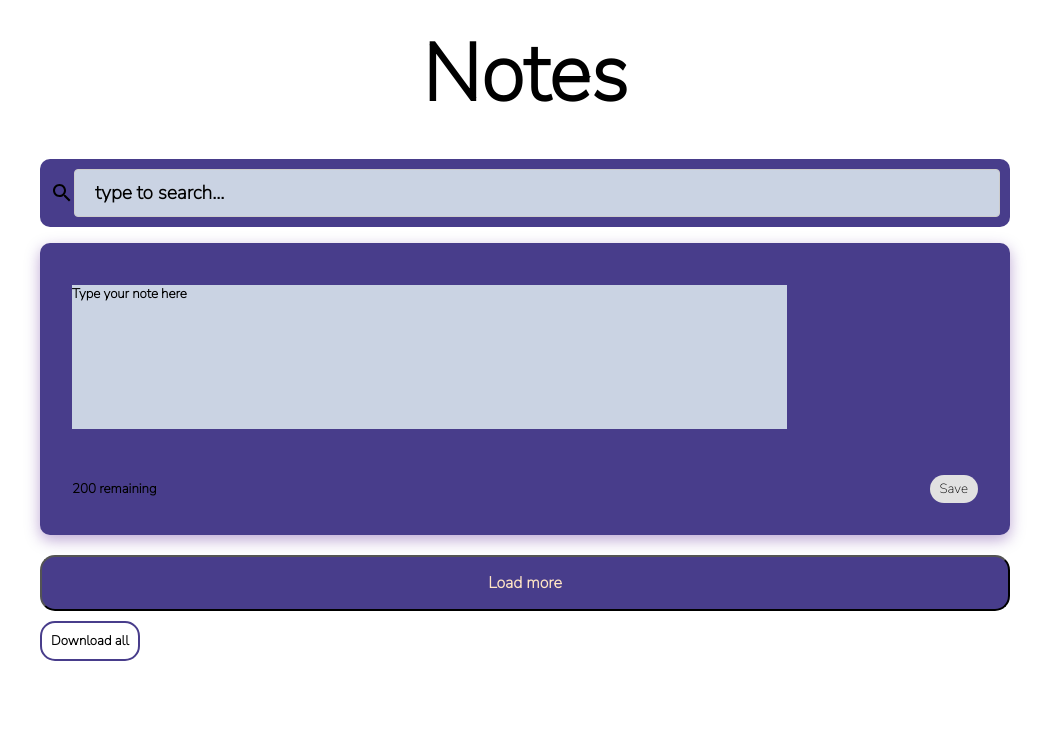
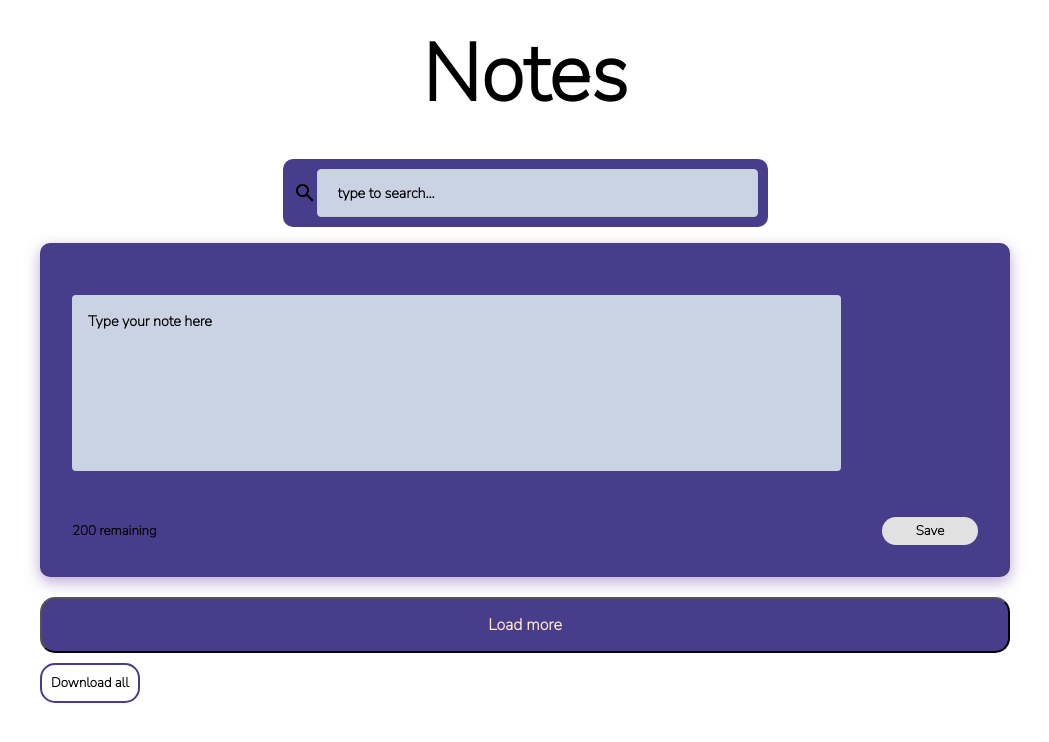
Before and after one commit to krizzyinfinity/note-app, a React (Create React App) app: page / in a window 1280 px wide. Shown: the top 742 px of the page, without its empty margins (115-1164 px from the left). Built offline with nearby package versions, Linux system fonts and the light colour scheme; a web font is replaced by a local one.

Commit message:
fifth commit

```diff
--- a/src/App.js
+++ b/src/App.js
@@ -16,6 +16,7 @@ function App() {
   const [notes, setNotes] = useState(
     JSON.parse(localStorage.getItem("react-notes")) ?? []
   );
+
   const [searchText, setSearchText] = useState("");
   useEffect(() => {
     localStorage.setItem("react-notes", JSON.stringify(notes));
@@ -50,15 +51,19 @@ function App() {
     tobeUpdated.description = description;
     tobeUpdated.date =  new Date().toLocaleString();
     setNotes([...notes])
+
 console.log(notes)
 
   }
+
+
 
 
   const deleteNote = (id) => {
     const newNotes = notes.filter((note) => note.id !== id);
     setNotes(newNotes);
   };
+
 
   return (
 
@@ -86,6 +91,7 @@ function App() {
          </div>
        })
      }
+
      {notes.filter((val)=> {
         if(searchText == "" ) {
           return val
--- a/src/components/CreateNote.css
+++ b/src/components/CreateNote.css
@@ -1,38 +1,35 @@
 input[type=text], select {
 
-    padding: 12px 20px;
 
+    background-color: #cad3e3;
+    padding-left: 20px;
+    padding-top: 10px;
+    padding-bottom: 10px;
+   margin: 10px, auto;
     display: inline-block;
     border: 1px solid #ccc;
     border-radius: 4px;
     box-sizing: border-box;
-    background-color: #cad3e3;
+
+    font-size: .9rem;
   }
 
-  input[type=submit] {
-    width: 100%;
-    background-color: #4CAF50;
-    color: white;
-    padding: 14px 20px;
-    margin: 8px 0;
-    border: none;
-    border-radius: 4px;
-    cursor: pointer;
-  }
 
-  input[type=submit]:hover {
-    background-color: #45a049;
-  }
+
 
   .save {
 	background-color: #e1e1e1;
 	border: none;
 	border-radius: 15px;
 	padding: 5px 10px 5px 10px;
+    font-weight: bold;
+    width: 6rem;
+    text-align: center;
 }
 .save:hover {
-	background-color: #ededed;
+	background-color: #32a852;
 	cursor: pointer;
+    color: aliceblue;
 }
 .footer {
 	display: flex;
@@ -40,13 +37,3 @@ input[type=text], select {
 	justify-content: space-between;
     margin-top: 40px;
 }
-textarea {
-	border: none;
-	resize: none;
-	background-color: #cad3e3;
-    margin-top: 10px;
-}
-
-textarea:focus {
-	outline: none;
-}
--- a/src/components/CreateNote.jsx
+++ b/src/components/CreateNote.jsx
@@ -42,6 +42,7 @@ const CreateNote = ({handleAddNote}) => {
   return (
     <div className="notes note2">
         <form className='form'>
+
       {
           isExpanded && (
 
@@ -51,11 +52,11 @@ const CreateNote = ({handleAddNote}) => {
            name="title"
             value={title} />
 
-          )
-      }
 
 
-  <textarea
+       )
+      }
+      <textarea
   name="description"
   id="editArea"
    rows="8"
@@ -64,6 +65,8 @@ const CreateNote = ({handleAddNote}) => {
    placeholder="Type your note here"
    onClick={expand}
    onChange={handleChange2}></textarea>
+
+
    <div className="footer">
        <small>{charLimit - description.length} remaining</small>
        <button
--- a/src/components/Notes.jsx
+++ b/src/components/Notes.jsx
@@ -1,17 +1,20 @@
 import React, { useState, useRef } from 'react'
 import DeleteIcon from "@mui/icons-material/Delete";
 import EditIcon from "@mui/icons-material/Edit";
-import FavoriteBorderIcon from "@mui/icons-material/FavoriteBorder";
+
 import { useReactToPrint } from "react-to-print";
+import FavoriteIcon from '@mui/icons-material/Favorite';
 const Notes = ({id, title, description, date, handleDeleteNote, onEdit}) => {
 
+
+  const[show, setShow]=useState(false);
   // used for printing to pdf
   const componentRef = useRef();
     const handlePrint = useReactToPrint({
       content: () => componentRef.current,
     });
     const [displayForm, setForm] = useState(false);
-    const [cls, setCls] = useState("green");
+    const [cls, setCls] = useState("black");
     function handleClick() {
         handleDeleteNote(id);
       }
@@ -26,9 +29,13 @@ const Notes = ({id, title, description, date, handleDeleteNote, onEdit}) => {
 
         setForm(false);
       }
+
+
   return (
+  <div className='notesList'>
     <div  ref={componentRef} className="notes">
     <h1 className='myNoteTitle'>{title}</h1>
+
     <div className="desc">{description}
   </div>
   <form
@@ -36,35 +43,43 @@ const Notes = ({id, title, description, date, handleDeleteNote, onEdit}) => {
       className={`${displayForm ? "show" : "hide"}`}
     >
         <input placeholder="title" />
+
       <input placeholder="description" />
       <input type='date' />
-      <input type="submit"  className='icon' />
-      <button  className="icon">Cancel</button>
+      <input type="submit"  className='save' />
+      <button className="save"onClick={()=>setForm(false)}>Cancel</button>
     </form>
       <div className="footer">
         <small>{date}</small>
 
-<button onClick={handlePrint} className="btn">  Download</button>
         <div className="footer2">
             <DeleteIcon className="icon" onClick={handleClick} />
             <style>{`
         .red {color: red}
-        .green {color: green}
+        .black {color: black}
 
       `}</style>
-            <EditIcon className="icon"
-            onClick={() => setForm(!displayForm)}
-             />
 
-            <FavoriteBorderIcon className={cls} style={{cursor:"pointer"}}
-        onClick={() => setCls((cls) => (cls === "red" ? "green" : "red"))} />
+
+      <EditIcon className="icon"  onClick={() => setForm(!displayForm)}/>
+
+
+
+
+
+
+
+            <FavoriteIcon className={cls} style={{cursor:"pointer"}}
+        onClick={() => setCls((cls) => (cls === "red" ? "black" : "red"))} />
           </div>
 
           </div>
 
+<button onClick={handlePrint} className="btn">  Download</button>
+
         </div>
 
-
+    </div>
 
   )
 }
--- a/src/index.css
+++ b/src/index.css
@@ -9,11 +9,12 @@
 
 
 .container {
-  max-width: 1000px;
+ max-width: 1000px;
   margin: 20px auto;
   padding-left: 15px;
   padding-right: 15px;
   min-height: 100vh;
+
 
 
 }
@@ -35,15 +36,17 @@ small {
   justify-content: space-between;
 }
 .search{
+  width: 50%;
   display: flex;
   align-items: center;
+  margin: auto;
   border-radius: 10px;
   margin-bottom: 1rem;
   padding: 10px;
   background-color: darkslateblue;
 
 }
-.notes {
+ .notes {
   display: flex;
   flex-direction: column;
   justify-content: space-between;
@@ -53,6 +56,7 @@ small {
   padding: 2rem;
 margin-bottom: 20px;
   min-height: 270px;
+  overflow: hidden;
 
 box-shadow: rgba(66, 7, 133, 0.35) 0px 5px 15px;
 }
@@ -82,8 +86,13 @@ box-shadow: rgba(66, 7, 133, 0.35) 0px 5px 15px;
   textarea {
     border: none;
     resize: none;
-
-
+    background-color: #cad3e3;
+    border-radius: 4px;
+    margin-top: 20px;
+    font-size: .9rem;
+   padding-left: 1rem;
+    padding-top: 1rem;
+    max-width: 100%;
   }
   ::placeholder{
     color: black;
@@ -145,7 +154,9 @@ box-shadow: rgba(66, 7, 133, 0.35) 0px 5px 15px;
   transition: 1s ease-in-out;
   font-weight: bold;
   border-radius: 15px;
+
 }
+
 
 
 
```
Lines whose indentation alone changed are shown as unchanged.
